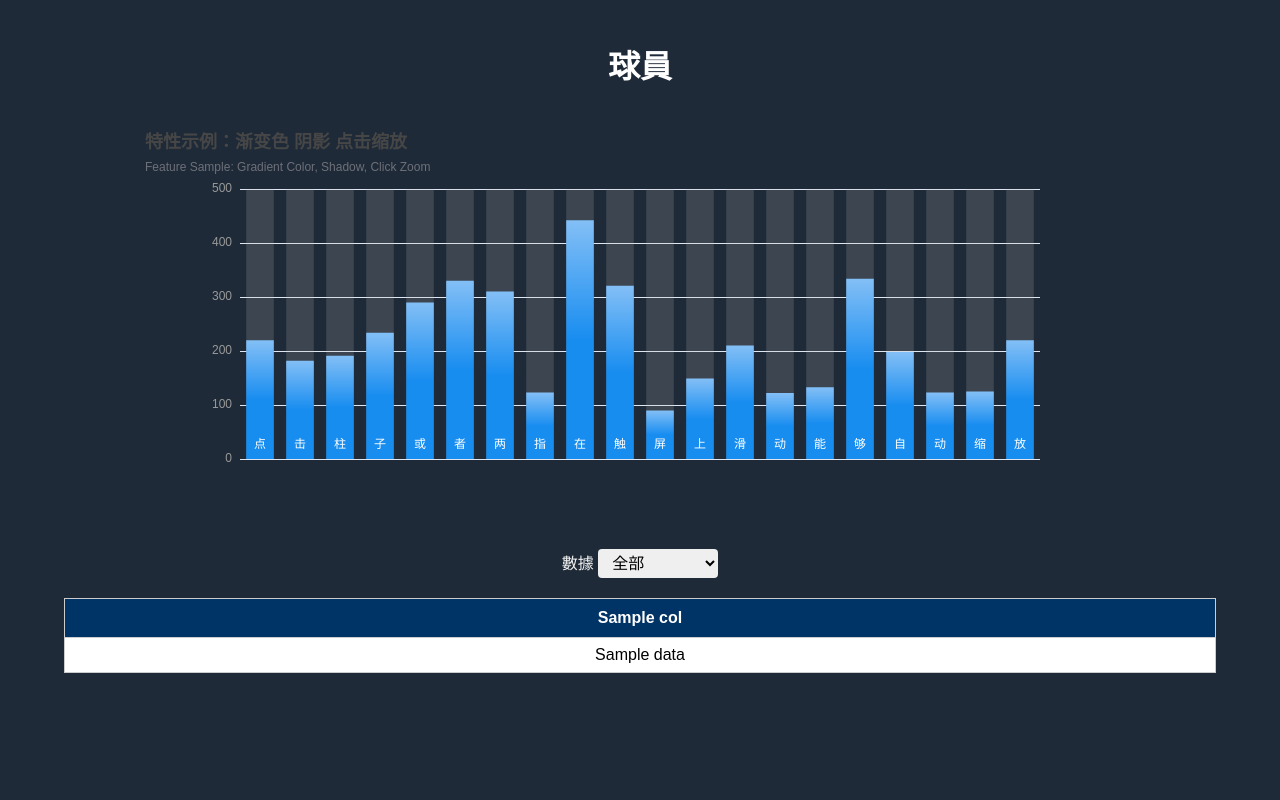
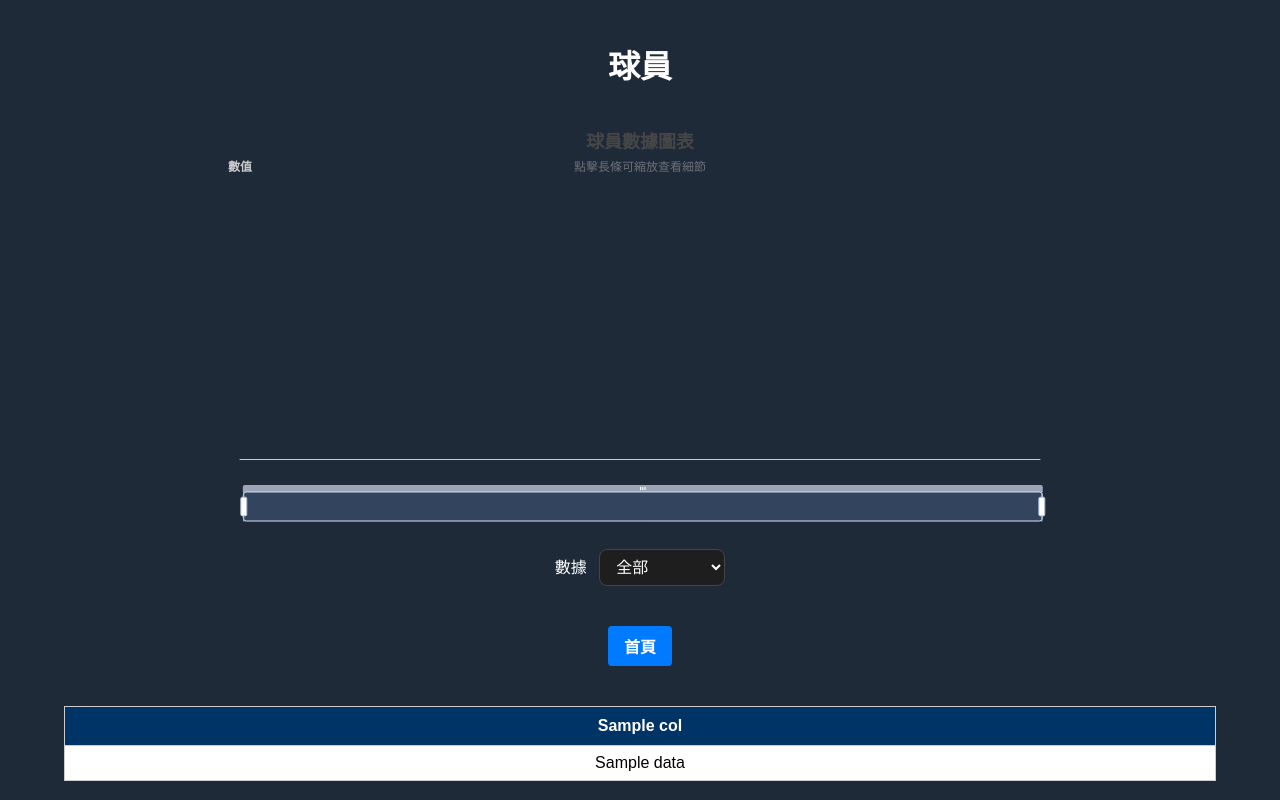
Before and after one commit to dieutoandu/nba-project, a Flask app: template templates/all-player.html in a window 1280 px wide. Run offline with Flask 3, Linux system fonts and the light colour scheme; the template is opened without the code that fills it: most values are stand-ins (such as "Sample title", 1, 10 or a date in 2020); some libraries are stand-ins or nearby versions.

Commit message:
day5-29,time15:32

```diff
--- a/app.py
+++ b/app.py
@@ -63,11 +63,13 @@
 
     df.columns = ['id','姓名', '位置', '上場數', '場均時間', '平均得分', '籃板', '助攻', '抄截', '阻攻','投籃命中率', '三分命中率', '罰球命中率', '失誤', '犯規']
 
+    EFF=eff(df)
+    all_player_name=df['姓名'].values.tolist()
 
     datas=df.values.tolist()
     columns=df.columns.tolist()
 
-    return render_template('all-player.html',columns=columns,datas=datas )
+    return render_template('all-player.html',columns=columns,datas=datas,y_data=EFF,x_data=all_player_name)
 
 @app.route("/get_player_data")
 def player_data():
@@ -80,6 +82,7 @@
 
     if player_data in df.columns.tolist():
         df=df.sort_values(by=player_data,ascending=False)[:5]
+        all_player_name=df['姓名'].values.tolist()
         EFF=eff(df)
         # print(df)
         # print(df.info())
@@ -89,9 +92,10 @@
     else:
         EFF=eff(df)
         datas=df.astype(str).values.tolist()
+        all_player_name=df['姓名'].values.tolist()
     columns=df.columns.tolist()
 
-    return json.dumps({"datas":datas,"EFF":EFF})
+    return json.dumps({"datas":datas,"y_data":EFF,"x_data":all_player_name})
 
 
 
--- a/templates/all-player.html
+++ b/templates/all-player.html
@@ -9,14 +9,34 @@
 
     <title>Document</title>
 </head>
+
+<style>
+    .a_button{
+        display: inline-block;        /* 讓 <a> 可以設定寬高、padding 等 */
+        padding: 8px 16px;            /* 內距：上下 8px，左右 16px */
+        background-color: #007bff;    /* 背景色：亮藍色 (Bootstrap 藍) */
+        color: white;                 /* 文字顏色：白色 */
+        border-radius: 4px;           /* 圓角邊框：4px */
+        text-decoration: none;        /* 去掉底線 */
+        font-weight: bold;            /* 粗體字 */
+        transition: background-color 0.3s; /* 背景色平滑變化 */
+    }
+    .center-box {
+        width: 60%;
+        margin: 20px auto;   /* 上下 20px，左右自動 */
+        padding: 20px;
+        text-align: center;
+    }
+</style>
+
 <body>
     <h1>球員</h1>
 
     <div id="main" style="width: 1000px;height:400px; margin: 0 auto;"></div>
 
     <form action="" style="text-align: center;">
-        <label for="">數據</label>
-        <select name="columns" id="columns">
+        <label for="" class="dropdown-label">數據</label>
+        <select name="columns" id="columns" class="dropdown-select">
             <option value="all">全部</option>
             {% for col in columns[3:] %}
             <option value="{{col}}">{{col}}</option>
@@ -24,6 +44,12 @@
         </select>
     </form>
 
+    <div class="center-box"><a href="/" class="a_button">首頁</a></div>
+
+
+    <div id="chart_data"
+        data-labels='{{x_data | tojson | safe}}' data-values='{{y_data | tojson | safe}}'>
+    </div>
 
     <table border="1">
         <thead>
@@ -50,62 +76,87 @@
     const player_data=document.querySelector("#columns");
     const tableBody = document.querySelector("tbody");
 
+
+    const chartdata=document.querySelector('#chart_data');
+    const labels=JSON.parse(chartdata.dataset.labels);
+    const values=JSON.parse(chartdata.dataset.values);
+
     var chartDom = document.getElementById('main');
     var myChart = echarts.init(chartDom);
 
-    get_bar_nba()
+    get_bar_nba(myChart,labels,values)
 
-    function get_bar_nba(){
-        var option;
+    function get_bar_nba(myChart, shortLabels, values) {
+    const dataAxis = labels;
+    const data = values;
 
-        // prettier-ignore
-        let dataAxis = ['点', '击', '柱', '子', '或', '者', '两', '指', '在', '触', '屏', '上', '滑', '动', '能', '够', '自', '动', '缩', '放'];
-        // prettier-ignore
-        let data = [220, 182, 191, 234, 290, 330, 310, 123, 442, 321, 90, 149, 210, 122, 133, 334, 198, 123, 125, 220];
-        let yMax = 500;
-        let dataShadow = [];
-        for (let i = 0; i < data.length; i++) {
-        dataShadow.push(yMax);
+    const option = {
+        title: {
+            text: '球員數據圖表',
+            subtext: '點擊長條可縮放查看細節',
+            left: 'center'
+        },
+        tooltip: {
+            trigger: 'axis',
+            axisPointer: {
+                type: 'shadow'
+            },
+            formatter: (params) => {
+                const { name, value } = params[0];
+                return `${name}<br/>數值: ${value}`;
             }
-        option = {
-        title: {
-            text: '特性示例：渐变色 阴影 点击缩放',
-            subtext: 'Feature Sample: Gradient Color, Shadow, Click Zoom'
         },
         xAxis: {
+            type: 'category',
             data: dataAxis,
             axisLabel: {
-            inside: true,
-            color: '#fff'
+                show: false
             },
             axisTick: {
-            show: false
+                alignWithLabel: true
             },
             axisLine: {
-            show: false
+                lineStyle: {
+                    color: '#ccc'
+                }
             },
             z: 10
         },
         yAxis: {
+            type: 'value',
+            name: '數值',
+            nameTextStyle: {
+                fontWeight: 'bold'
+            },
             axisLine: {
-            show: false
+                lineStyle: {
+                    color: '#ccc'
+                }
             },
-            axisTick: {
-            show: false
+            splitLine: {
+                lineStyle: {
+                    type: 'dashed',
+                    color: '#eee'
+                }
             },
             axisLabel: {
-            color: '#999'
+                color: '#666'
             }
         },
         dataZoom: [
             {
                 type: 'inside'
+            },
+            {
+                type: 'slider',
+                start: 0,
+                end: 100
             }
         ],
         series: [
             {
                 type: 'bar',
-            showBackground: true,
+                data: data,
                 itemStyle: {
                     color: new echarts.graphic.LinearGradient(0, 0, 0, 1, [
                         { offset: 0, color: '#83bff6' },
@@ -121,24 +172,21 @@
                             { offset: 1, color: '#83bff6' }
                         ])
                     }
-            },
-            data: data
+                }
             }
         ]
     };
-        // Enable data zoom when user click bar.
+
     const zoomSize = 6;
     myChart.on('click', function (params) {
-        console.log(dataAxis[Math.max(params.dataIndex - zoomSize / 2, 0)]);
         myChart.dispatchAction({
             type: 'dataZoom',
             startValue: dataAxis[Math.max(params.dataIndex - zoomSize / 2, 0)],
-            endValue:
-            dataAxis[Math.min(params.dataIndex + zoomSize / 2, data.length - 1)]
+            endValue: dataAxis[Math.min(params.dataIndex + zoomSize / 2, data.length - 1)]
         });
     });
 
-        option && myChart.setOption(option);
+    myChart.setOption(option);
 }
 
 
@@ -161,7 +209,9 @@
                         tr.appendChild(td);
                     });
                     tableBody.appendChild(tr);
+
                 });
+                get_bar_nba(myChart,data.x_data,data.y_data)
 
 
 
```
Also changed, not shown: templates/index.html (+21 -1 lines), static/style.css (indentation only). Lines whose indentation alone changed are shown as unchanged.
